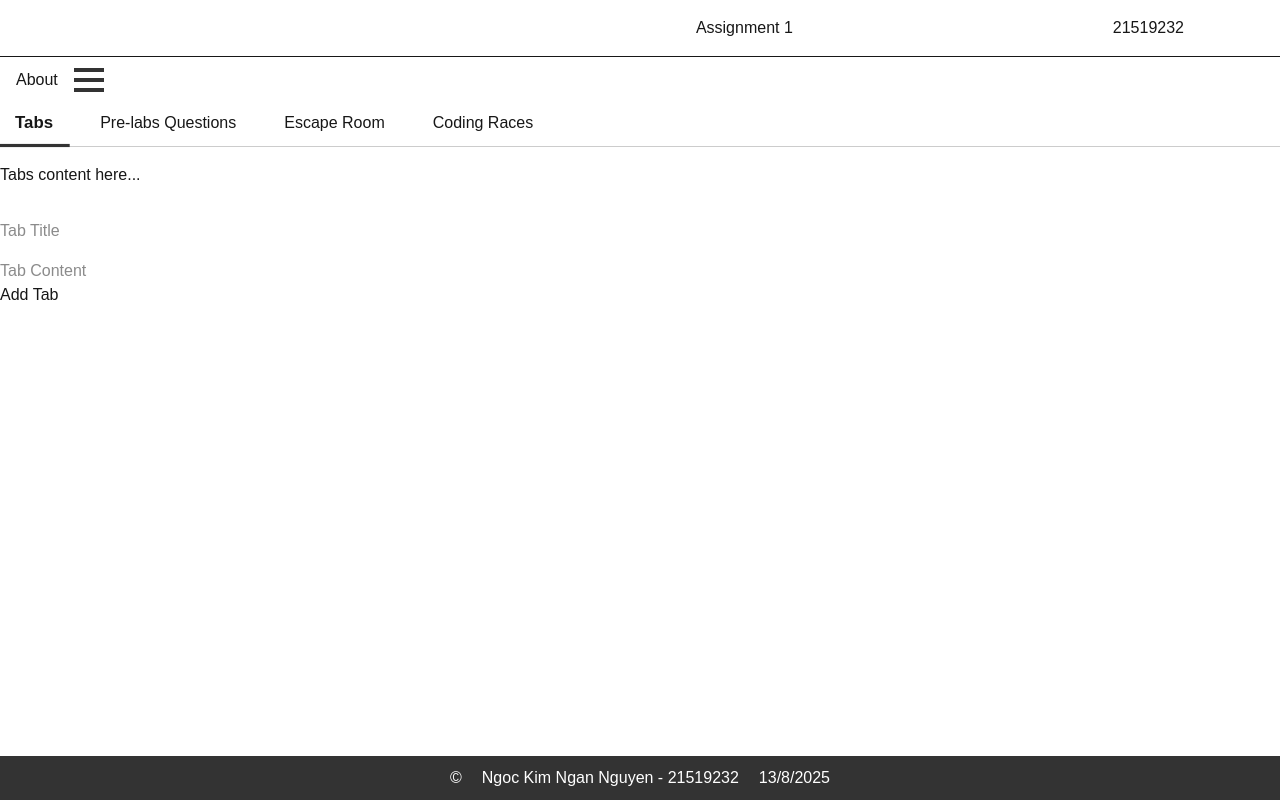
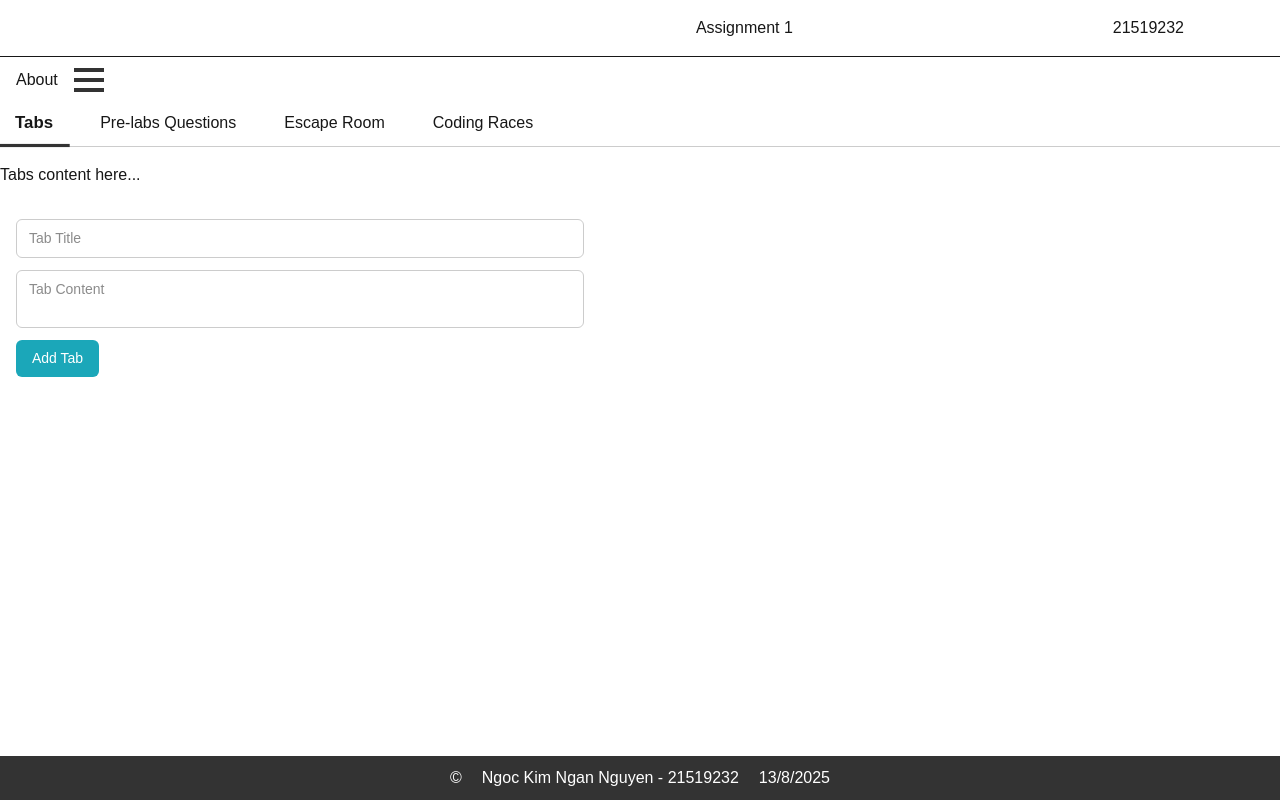
Before and after one commit to nganLikeable/LMS-Moodle-Featuring-Escape-room, a Next.js app: page / in a window 1280 px wide. Built offline with nearby package versions, Linux system fonts and the light colour scheme.

Commit message:
changed design of title, content and button, functionality not implemented yet

```diff
--- a/app/Components/GeneratedTabs.module.css
+++ b/app/Components/GeneratedTabs.module.css
@@ -1,73 +1,59 @@
+/* Container wrapping the entire component */
 .container {
-  padding: 1rem;
+  display: flex;
+  flex-direction: column;
+  gap: 12px;
+  max-width: 600px;
+  padding: 16px;
 }
 
-.tabBar {
-  display: flex;
-  gap: 0.5rem;
+/* Tab title input */
+.tabTitle {
+  width: 100%;
+  padding: 8px 12px;
+  font-size: 14px;
+  border: 1px solid #ccc;
+  border-radius: 6px;
+  outline: none;
+  transition: border-color 0.2s, box-shadow 0.2s;
 }
 
-.tabBar button {
-  padding: 0.5rem 1rem;
-  background: #eee;
-  border: none;
-  border-radius: 5px;
-  cursor: pointer;
-  position: relative;
+.tabTitle:focus {
+  border-color: #3b82f6;
+  box-shadow: 0 0 0 2px rgba(59, 130, 246, 0.3);
 }
 
-.tabBar button:hover {
-  background: #ddd;
+/* Tab content textarea */
+.tabContent {
+  width: 100%;
+  padding: 8px 12px;
+  font-size: 14px;
+  border: 1px solid #ccc;
+  border-radius: 6px;
+  outline: none;
+  resize: none; /* prevents manual resizing */
+  overflow: hidden; /* hides scrollbar */
+  transition: border-color 0.2s, box-shadow 0.2s;
 }
 
-.active {
-  background: #444;
-  color: white;
+.tabContent:focus {
+  border-color: #3b82f6;
+  box-shadow: 0 0 0 2px rgba(59, 130, 246, 0.3);
 }
 
-.closeBtn {
-  margin-left: 8px;
-  color: red;
+/* Add Tab button */
+.addTabButton {
+  align-self: flex-start;
+  padding: 8px 16px;
+  font-size: 14px;
+  background-color: #1ba7b9;
+  color: white;
+  border: none;
+  border-radius: 6px;
   cursor: pointer;
+  transition: background-color 0.2s;
 }
 
-.form {
-  margin-top: 1rem;
-  display: flex;
-  flex-direction: column;
-  gap: 0.5rem;
+.addTabButton:hover {
+  background-color: #004c5f;
 }
-
-.form input,
-.form textarea {
-  padding: 0.5rem;
-  border: 1px solid #aaa;
-  border-radius: 5px;
-}
-
-.form button {
-  padding: 0.5rem;
-  background: #4caf50;
-  color: white;
-  border: none;
-  cursor: pointer;
-}
-
-.form button:hover {
-  background: #45a049;
-}
-
-.content {
-  margin-top: 1rem;
-  padding: 1rem;
-  border: 1px solid #ccc;
-}
-
-.generated {
-  margin-top: 1rem;
-  background: #111;
-  color: #0f0;
-  padding: 1rem;
-  white-space: pre-wrap;
-  border-radius: 5px;
-}
--- a/app/Components/GeneratedTabs.tsx
+++ b/app/Components/GeneratedTabs.tsx
@@ -1,5 +1,5 @@
 "use client";
-import { useState } from "react";
+import { useEffect, useRef, useState } from "react";
 import styles from "./GeneratedTabs.module.css";
 
 type Tab = {
@@ -9,44 +9,66 @@ type Tab = {
 };
 
 export default function GeneratedTabs() {
-  const [tab, setTab] = useState<Tab[]>([]); // add a new tab
-  const [activeTab, setActiveTab] = useState<number | null>(null); // either a tab or none is active
+  const [tabs, setTabs] = useState<Tab[]>([]);
+  const [activeTab, setActiveTab] = useState<number | null>(null);
   const [title, setTitle] = useState("");
   const [content, setContent] = useState("");
 
+  // measure and set height of text area dynamically
+  const textareaRef = useRef<HTMLTextAreaElement>(null); // object
+
+  // auto resize effect, runs whenever content changes
+  useEffect(() => {
+    // safety check if
+    if (textareaRef.current) {
+      textareaRef.current.style.height = "auto"; // reset
+      textareaRef.current.style.height = `${textareaRef.current.scrollHeight}px`;
+    }
+  }, [content]);
+
   const addTab = () => {
-    if (!title.trim()) return; // avoid empty title field
+    if (!title.trim()) return; // prevent adding tabs with empty title
 
     const newTab: Tab = {
       id: Date.now(), // unique id
-      title: title,
-      content: content,
+      title,
+      content,
     };
-    setTab([...tab, newTab]); // add new tab to list
-    setActiveTab(newTab.id); // switch to new tab
-    setTitle(""); // reset input fields after adding
+    setTabs([...tabs, newTab]);
+    setActiveTab(newTab.id);
+    setTitle(""); // clear input for next entry
     setContent("");
   };
+
   return (
-    <div>
-      {/* Input fields */}
+    <div className={styles.container}>
+      {/* Form inputs */}
       <input
         type="text"
-        className={styles.form}
+        className={styles.tabTitle}
         placeholder="Tab Title"
         value={title}
         onChange={(e) => setTitle(e.target.value)}
-      ></input>
+      />
 
-      <input
-        type="text"
-        className={styles.form}
+      <textarea
+        ref={textareaRef}
+        className={styles.tabContent}
         placeholder="Tab Content"
         value={content}
         onChange={(e) => setContent(e.target.value)}
-      ></input>
+      />
+      <button className={styles.addTabButton} onClick={addTab}>
+        Add Tab
+      </button>
 
-      <button onClick={addTab}>Add Tab</button>
+      {/* Tab List Component */}
+      {/* <TabList tabs={tabs} activeTab={activeTab} setActiveTab={setActiveTab} /> */}
+
+      {/* Render Active Tab’s Content */}
+      {/* <div className={styles.content}>
+        {activeTab && tabs.find((tab) => tab.id === activeTab)?.content}
+      </div> */}
     </div>
   );
 }
```
